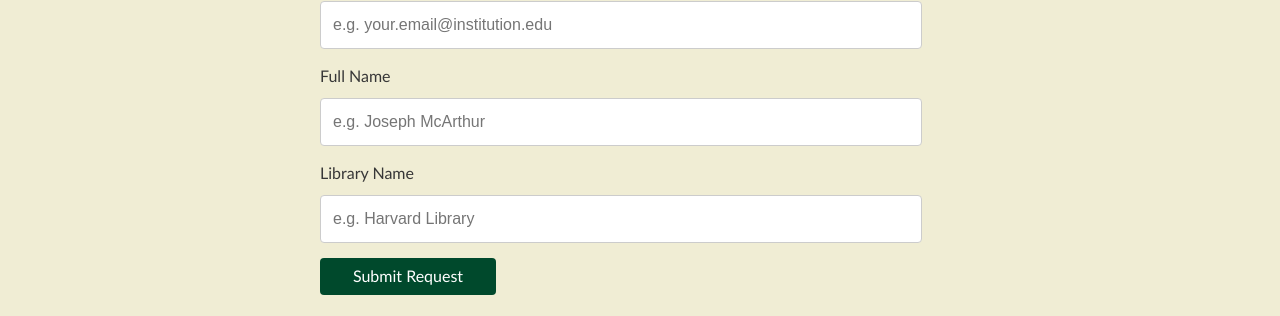
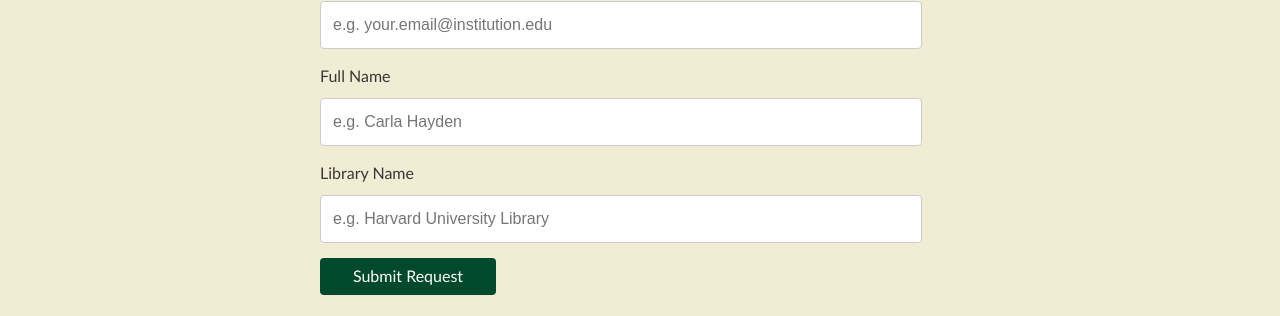
Before and after one commit to JosephMcArthur/rscvd-dev, a Jekyll site: the page built from submit.html, in a window 1280 px wide. Shown: the part 480-796 px from the top of the page. Built offline with Jekyll 4.4.1, drawn with Linux system fonts in a browser that asks for light colours.

Commit message:
better placeholdres

```diff
--- a/submit.html
+++ b/submit.html
@@ -12,10 +12,10 @@ We've got all the information we need about what you need.
 <p><input required="required" class="oabutton_form" type="text" id="email" placeholder="e.g. your.email@institution.edu"></p>
 
 <label>Full Name</label>
-<p><input required="required" class="oabutton_form" type="email" id="name" placeholder="e.g. Joseph McArthur"></p>
+<p><input required="required" class="oabutton_form" type="email" id="name" placeholder="e.g. Carla Hayden"></p>
 
 <label>Library Name</label>
-<p><input required="required" class="oabutton_form" type="text" id="organization" placeholder="e.g. Harvard Library"></p>
+<p><input required="required" class="oabutton_form" type="text" id="organization" placeholder="e.g. Harvard University Library"></p>
 
 <p><a class="oabutton_find" href="/ill-covid/thanks" id="submit" aria-label="submit" style="min-width:150px;">Submit Request</a></p>
 
```
